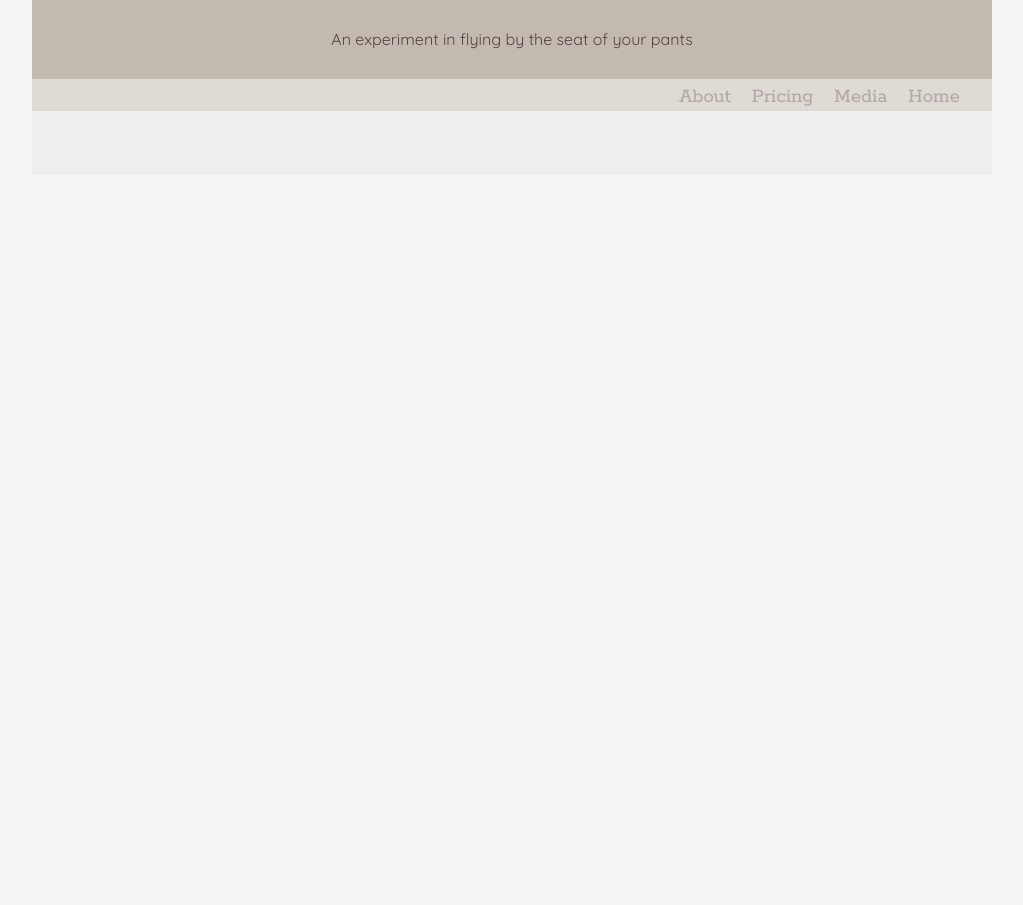
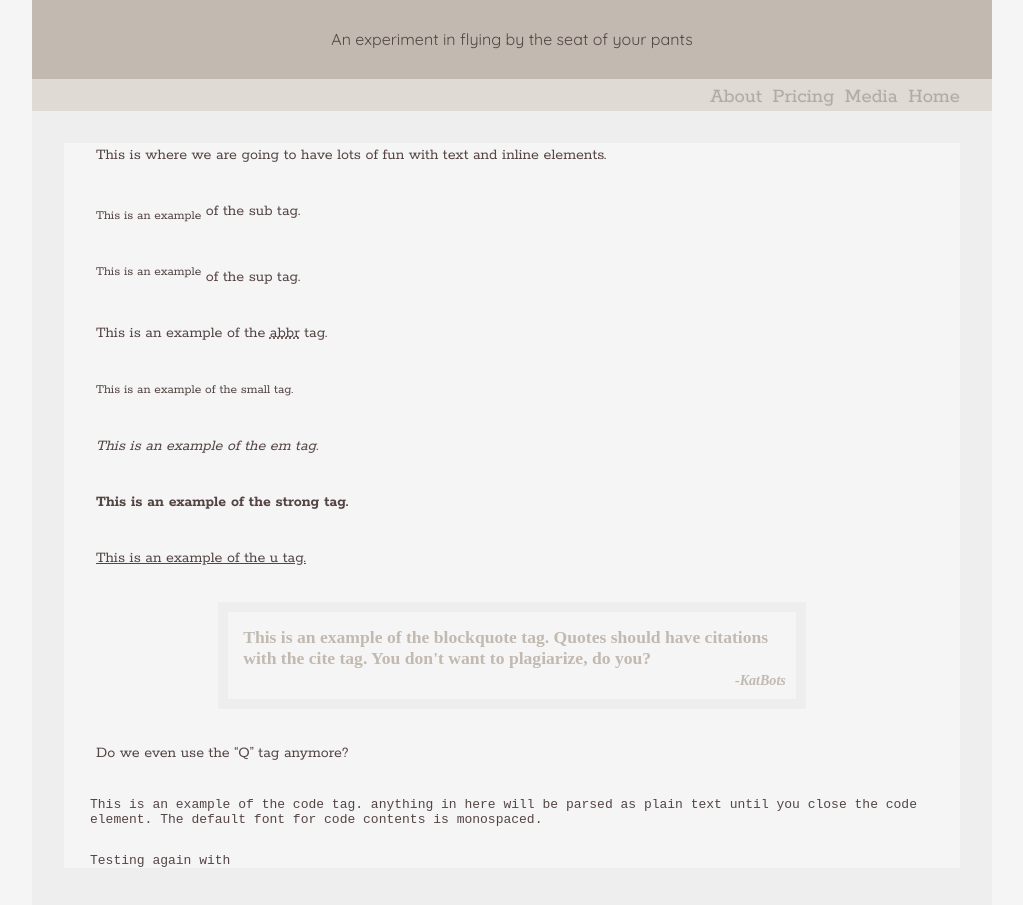
Before and after one commit to tkraak/htmlfirst, a plain HTML site: page about.html in a window 1280 px wide. Shown: the part 143-1048 px from the top of the page, without its empty margins (128-1151 px from the left). Before the commit the page ends 800 px from the top, so only its background shows below. Drawn offline with Linux system fonts and the light colour scheme.

Commit message:
add content to test pages

```diff
--- a/about.html
+++ b/about.html
@@ -25,3 +25,17 @@
 		</ul>
 		</nav>
 	</header>
+	<div class="full spaced">
+		<p>This is where we are going to have lots of fun with text and inline elements.</p>
+		<p><sub>This is an example</sub> of the sub tag.</p>
+		<p><sup>This is an example</sup> of the sup tag.</p>
+		<p>This is an example of the <abbr title="abbreviation">abbr</abbr> tag.</p>
+		<p><small>This is an example of the small tag.</small></p>
+		<p><em>This is an example of the em tag.</em></p>
+		<p><strong>This is an example of the strong tag.</strong></p>
+		<p><u>This is an example of the u tag.</u></p>
+		<blockquote>This is an example of the blockquote tag. Quotes should have citations with the cite tag. You don't want to plagiarize, do you?<cite>-KatBots</cite></blockquote>
+		<p>Do we even use the <q>Q</q> tag anymore?</p>
+		<code>This is an example of the code tag. anything in here will be parsed as plain text until you close the code element. The default font for code contents is monospaced.</code>
+		<code>Testing again with <!DOCTYPE html></code>
+	</div>
--- a/css/style.css
+++ b/css/style.css
@@ -7,12 +7,34 @@ body {
 	width:70%;
 	margin: auto;
 	padding: 2em;
+	min-width:300px;
 	}
 
+blockquote {
+	background-color: #f5f5f5;
+	border: 10px solid #EEE;
+	color:#C2B9B1;
+	font-weight:800;
+	font-size:1.1em;
+	padding:15px 15px 30px 15px;
+	width:60%;
+	margin:auto;
+	position:relative
+	}
+cite {
+	position:absolute;
+	bottom:0;
+	right:0;
+	padding:10px;
+	font-size:.8em;
+	}
+code {
+	display:block;
+	margin:2em;}
 img {
 	display:block;
 	max-width:100%;
-	max-height:20em;
+	max-height:100%;
 	margin: auto;}
 h1, h2 {
 	font-family:"Quicksand", "arial", sans-serif;
@@ -59,35 +81,46 @@ nav ul {
 	}
 nav ul li {
 	float:right;
-	margin: 0 0 0 1em;
+	margin: 0 0 0 .5em;
 	list-style: none;
 	line-height:1em;
 	font-size:1.3em;
 	}
+
+
 .spaced p {margin:2em 2em;}
 .main {
 	max-height:30em;
 	background-image: url('../assets/strange_bullseyes.png');
-	border: 1px dotted #D9D1CF;
+
 	overflow: hidden;
+	margin-bottom:2em;
 	}
-
 .column-one, .column-two {
 	width:47%;
 	height:fit-content;
 	min-height:10em;
 	background-color:#f5f5f5;
 	float:left;
-	margin-top:2em;
 	margin-bottom:2em;
-	clear:right;
 	}
 .column-one {
 	margin-right:6%;
 	}
+.helpme {
+	background-color:#f5f5f5;
+	border:1px solid #f5f5f5;
+	width:100%;
+	height:fit-content;
+	margin-bottom:2em;
+	position:relative;
+	}
 .full {
+	width:100%;
 	background-color:#f5f5f5;
+	height:fit-content;
+}
+.clear {
 	width:100%;
-	height: fit-content;
 	clear:both;
 	}
```
Also changed, not shown: index.html (+2 -1 lines), media.html (+3 -0 lines), pricing.html (+3 -0 lines), assets/deserttree.jpg (added).
